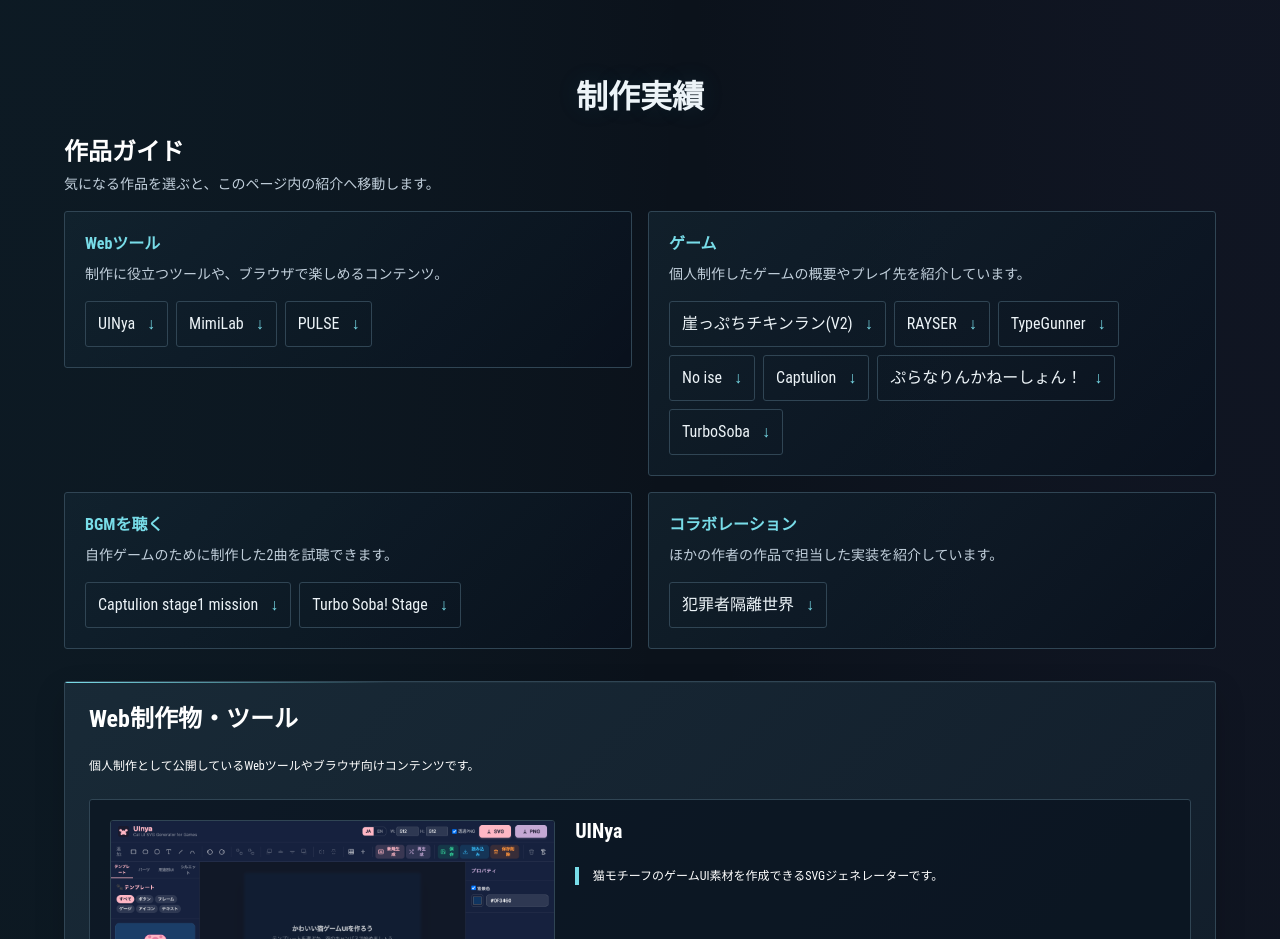
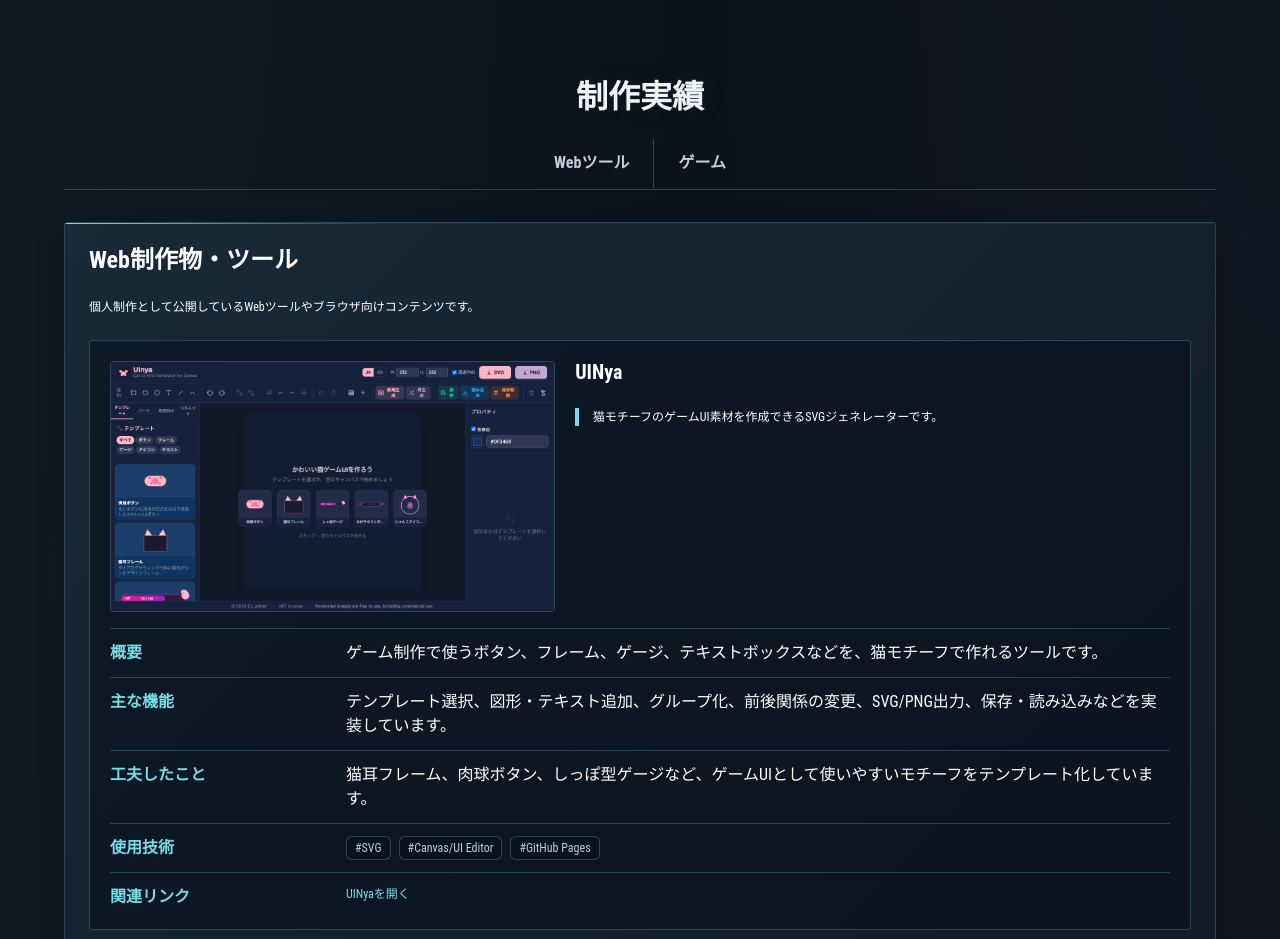
Before and after one commit to Czmirror/portfolio, a React (Vite) app: page / in a window 1280 px wide. Shown: the part 4280-5219 px from the top of the page. Built offline with nearby package versions, Linux system fonts and the light colour scheme.

Commit message:
refactor: simplify work navigation to two category links

```diff
--- a/public/assets/css/styles.css
+++ b/public/assets/css/styles.css
@@ -25,9 +25,7 @@
     /* 紹介枠の余白とラベルの文字間は、表示を見ながら調整する仮の値です。 */
     --showcase-padding: 1.5rem;
     --showcase-label-spacing: 0.08em;
-    /* 作品ガイドを実際の文量で確認するための仮の余白です。 */
-    --directory-padding: 1.25rem;
-    --directory-gap: 1rem;
+    /* 固定ナビゲーションから紹介見出しを離す仮の余白です。 */
     --work-anchor-offset: 5rem;
 }
 
@@ -756,83 +754,39 @@ body {
     scroll-margin-top: var(--work-anchor-offset);
 }
 
-.work-directory {
-    margin-bottom: 2rem;
+#web-works,
+#game-works {
+    scroll-margin-top: var(--work-anchor-offset);
 }
 
-.work-directory-heading {
-    margin-bottom: var(--directory-gap);
+.work-directory {
+    display: flex;
+    justify-content: center;
+    margin-bottom: 2rem;
+    border-bottom: 1px solid var(--color-border);
 }
 
-.work-directory-heading .title {
-    margin-bottom: 0.5rem;
+.work-directory a {
+    padding: 0.75rem 1.5rem;
+    color: var(--color-text-muted);
+    border-bottom: 2px solid transparent;
+    font-weight: 700;
 }
 
-.work-directory-heading > p,
-.work-directory-group > p {
-    color: var(--color-text-muted);
-    font-size: 0.875rem;
+.work-directory a + a {
+    border-left: 1px solid var(--color-border);
 }
 
-.work-directory-grid {
-    display: grid;
-    grid-template-columns: repeat(2, minmax(0, 1fr));
-    gap: var(--directory-gap);
-    align-items: start;
-}
-
-.work-directory-group {
-    padding: var(--directory-padding);
-    border: 1px solid var(--color-border);
-    border-radius: 3px;
-    background: linear-gradient(135deg, var(--color-accent-soft), transparent), var(--color-surface-inset);
-}
-
-.work-directory-group h4 {
+.work-directory a:hover,
+.work-directory a:focus-visible {
     color: var(--color-accent);
-    font-size: 1rem;
-    font-weight: 700;
-    margin-bottom: 0.5rem;
-}
-
-.work-directory-group ul {
-    display: flex;
-    flex-wrap: wrap;
-    gap: 0.5rem;
-    margin-top: var(--directory-gap);
-}
-
-.work-directory-group a {
-    display: inline-flex;
-    align-items: center;
-    gap: 0.75rem;
-    padding: 0.625rem 0.75rem;
-    border: 1px solid var(--color-border);
-    border-radius: 3px;
-    color: var(--color-text);
-    overflow-wrap: anywhere;
-}
-
-.work-directory-group a:hover {
-    color: var(--color-accent);
-    border-color: var(--color-border-highlight);
+    border-bottom-color: var(--color-accent);
     background: var(--color-accent-soft);
 }
 
-.work-directory-group a:focus-visible {
+.work-directory a:focus-visible {
     outline: 2px solid var(--color-accent);
     outline-offset: 3px;
-}
-
-.work-directory-arrow {
-    color: var(--color-accent);
-    flex-shrink: 0;
-}
-
-@media (max-width: 768px) {
-    .work-directory-grid {
-        grid-template-columns: minmax(0, 1fr);
-    }
 }
 
 .collaboration-card,
--- a/src/components/Portfolio.jsx
+++ b/src/components/Portfolio.jsx
@@ -225,9 +225,9 @@ const Portfolio = () => {
             <section id="portfolio" className="section slide-in store-section">
                 <div className="container">
                     <h2 className="title store-title">制作実績</h2>
-                    <WorkDirectory webWorks={webWorks} games={games} collaboration={collaboration} />
+                    <WorkDirectory />
                     <div className="store-card">
-                        <h3 className="title is-4 card-title">Web制作物・ツール</h3>
+                        <h3 id="web-works" className="title is-4 card-title">Web制作物・ツール</h3>
                         <p className="about-content is-size-7">
                             個人制作として公開しているWebツールやブラウザ向けコンテンツです。
                         </p>
@@ -274,7 +274,7 @@ const Portfolio = () => {
                             ))}
                         </div>
                     </div>
-                    <h3 className="title store-title game-works-title">ゲーム制作実績</h3>
+                    <h3 id="game-works" className="title store-title game-works-title">ゲーム制作実績</h3>
                 </div>
             </section>
 
--- a/src/components/WorkDirectory.jsx
+++ b/src/components/WorkDirectory.jsx
@@ -1,61 +1,12 @@
-// Portfolioの固定掲載データを受け取り、各紹介欄へ移動する作品ガイドを表示します。
-// アンカーはPortfolioから渡された値を使い、状態の保持や外部通信は行いません。
+// Portfolioから読み込み、Webツールとゲームの紹介へ移動するページ内リンクを表示します。
 import React from 'react';
 
-/** Web作品・ゲーム・共同制作の紹介先から、同一ページ内の目次を表示します。 */
-const WorkDirectory = ({ webWorks, games, collaboration }) => {
-    const groups = [
-        {
-            title: 'Webツール',
-            description: '制作に役立つツールや、ブラウザで楽しめるコンテンツ。',
-            items: webWorks.map(work => ({ title: work.title, anchor: `work-${work.analyticsId}` })),
-        },
-        {
-            title: 'ゲーム',
-            description: '個人制作したゲームの概要やプレイ先を紹介しています。',
-            items: games.map(game => ({ title: game.title, anchor: game.sectionId })),
-        },
-        {
-            title: 'BGMを聴く',
-            description: '自作ゲームのために制作した2曲を試聴できます。',
-            items: games.filter(game => game.soundcloudEmbed).map(game => ({
-                title: game.soundcloudTitle,
-                anchor: `${game.sectionId}-music`,
-            })),
-        },
-        {
-            title: 'コラボレーション',
-            description: 'ほかの作者の作品で担当した実装を紹介しています。',
-            items: [{ title: collaboration.title, anchor: collaboration.sectionId }],
-        },
-    ];
-
-    return (
-        <nav className="work-directory" aria-labelledby="work-directory-title">
-            <div className="work-directory-heading">
-                <h3 id="work-directory-title" className="title is-4 card-title">作品ガイド</h3>
-                <p>気になる作品を選ぶと、このページ内の紹介へ移動します。</p>
-            </div>
-            <div className="work-directory-grid">
-                {groups.map(group => (
-                    <div className="work-directory-group" key={group.title}>
-                        <h4>{group.title}</h4>
-                        <p>{group.description}</p>
-                        <ul>
-                            {group.items.map(item => (
-                                <li key={item.anchor}>
-                                    <a href={`#${item.anchor}`}>
-                                        <span>{item.title}</span>
-                                        <span className="work-directory-arrow" aria-hidden="true">↓</span>
-                                    </a>
-                                </li>
-                            ))}
-                        </ul>
-                    </div>
-                ))}
-            </div>
-        </nav>
-    );
-};
+/** 内容を切り替えず、2つの紹介先へ移動するタブ風の案内です。 */
+const WorkDirectory = () => (
+    <nav className="work-directory" aria-label="制作実績のカテゴリ">
+        <a href="#web-works">Webツール</a>
+        <a href="#game-works">ゲーム</a>
+    </nav>
+);
 
 export default WorkDirectory;
```
Also changed, not shown: 4 other files (tests, documents, lock files or other folders).
